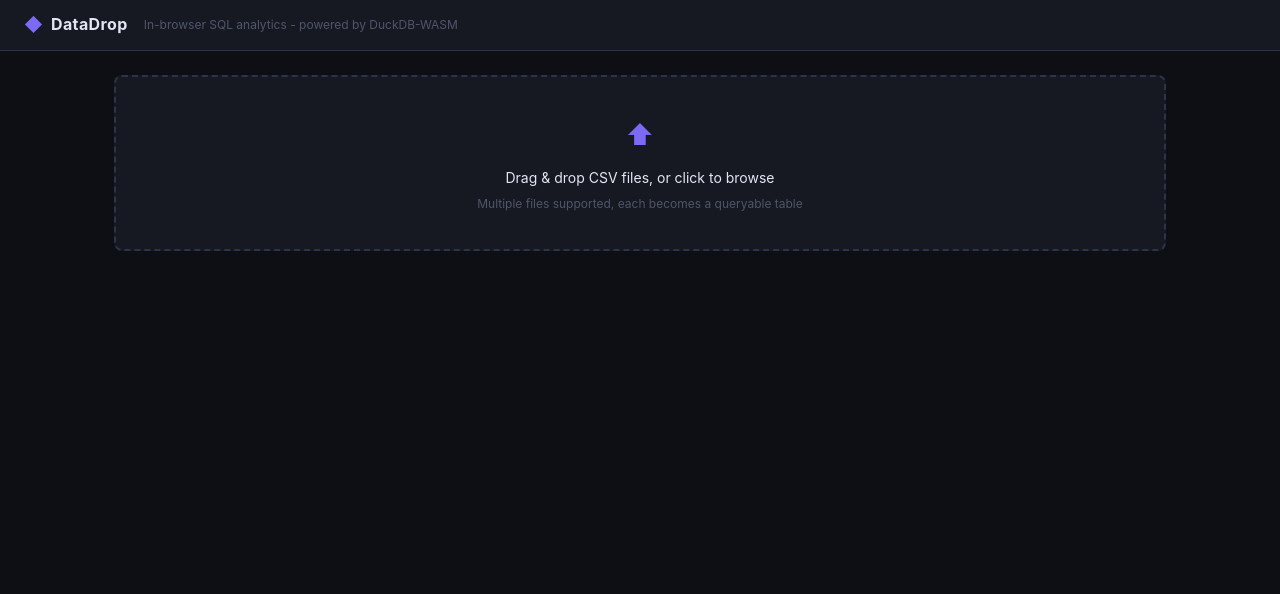
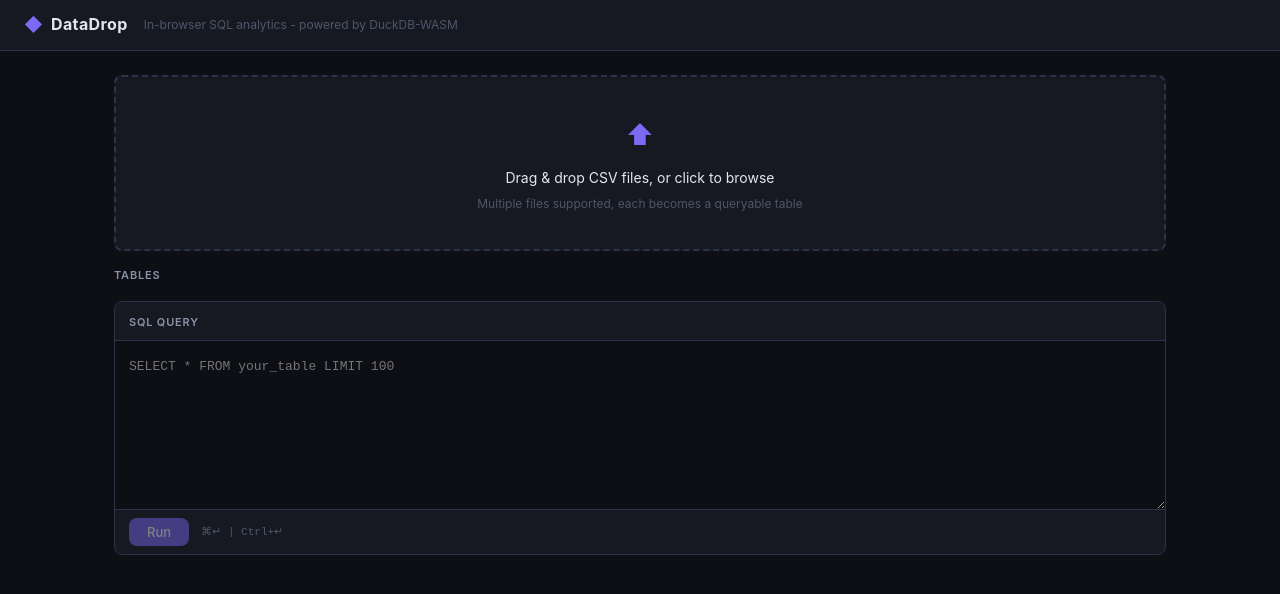
Before and after one commit to I1EA/duckdb-wasm-sample, a React (Vite) app in the folder datadrop/: page / in a window 1280 px wide. Shown: the top 594 px of the page. Built offline with nearby package versions, Linux system fonts and the light colour scheme.

Commit message:
feat: create QueryEditor and TableList components

```diff
--- a/datadrop/src/App.tsx
+++ b/datadrop/src/App.tsx
@@ -1,4 +1,6 @@
 import { Dropzone } from "./components/Dropzone";
+import { QueryEditor } from "./components/QueryEditor";
+import { TableList } from "./components/TableList";
 
 function App() {
   return (
@@ -14,7 +16,19 @@ function App() {
 
         <main className="content">
           {/* // TODO: Implement loadCSV function and manage DuckDB readiness state */}
-          <Dropzone />
+          <Dropzone onFile={(files) => console.log(files)} />
+
+          {/* // TODO: Replace empty tables array with actual loaded tables from DuckDB hook */}
+          <TableList tables={[]} onSelect={(name) => console.log(name)} />
+
+          {/* // TODO: Implement query execution and manage query state */}
+          <QueryEditor
+            sql=""
+            onChange={(sql) => console.log(sql)}
+            onRun={() => console.log("Run query")}
+            isRunning={false}
+            disabled={false}
+          />
         </main>
       </div>
     </div>
--- /dev/null
+++ b/datadrop/src/components/QueryEditor.tsx
@@ -0,0 +1,47 @@
+import type { KeyboardEvent } from "react";
+
+interface Props {
+  sql: string;
+  onChange: (sql: string) => void;
+  onRun: () => void;
+  isRunning: boolean;
+  disabled: boolean;
+}
+
+export function QueryEditor({ sql, onChange, onRun, isRunning, disabled }: Props) {
+  const handleKeyDown = (e: KeyboardEvent<HTMLTextAreaElement>) => {
+    if ((e.ctrlKey || e.metaKey) && e.key === "Enter") {
+      e.preventDefault();
+      onRun();
+    }
+  };
+
+  return (
+    <div className="editor">
+      <div className="editor-header">
+        <span className="editor-label">SQL Query</span>
+      </div>
+      <textarea
+        className="editor-textarea"
+        value={sql}
+        onChange={(e) => onChange(e.target.value)}
+        onKeyDown={handleKeyDown}
+        rows={6}
+        spellCheck={false}
+        placeholder="SELECT * FROM your_table LIMIT 100"
+        disabled={disabled}
+      />
+      <div className="editor-footer">
+        <button
+          type="button"
+          className="btn btn--primary"
+          onClick={onRun}
+          disabled={disabled || isRunning || !sql.trim()}
+        >
+          {isRunning ? "Running…" : "Run"}
+        </button>
+        <span className="editor-shortcut">⌘↵ | Ctrl+↵</span>
+      </div>
+    </div>
+  );
+}
--- /dev/null
+++ b/datadrop/src/components/TableList.tsx
@@ -0,0 +1,35 @@
+// TODO: change to LoadedTable[] type from useDuckDB hook later
+export interface LoadedTable {
+  name: string;
+  fileName: string;
+  rowCount: number;
+  columns: string[];
+}
+
+interface Props {
+  tables: LoadedTable[];
+  onSelect: (name: string) => void;
+}
+
+export function TableList({ tables, onSelect }: Props) {
+  return (
+    <div className="table-list">
+      <span className="table-list-label">Tables</span>
+      {tables.map((table) => (
+        <button
+          key={table.name}
+          type="button"
+          className="table-chip"
+          onClick={() => onSelect(table.name)}
+          title={`${table.columns?.join(", ")}`}
+        >
+          <span className="table-chip-name">{table.name}</span>
+          <span className="table-chip-meta">
+            {table.rowCount.toLocaleString()} rows. {table.columns.length}
+            cols
+          </span>
+        </button>
+      ))}
+    </div>
+  );
+}
```
